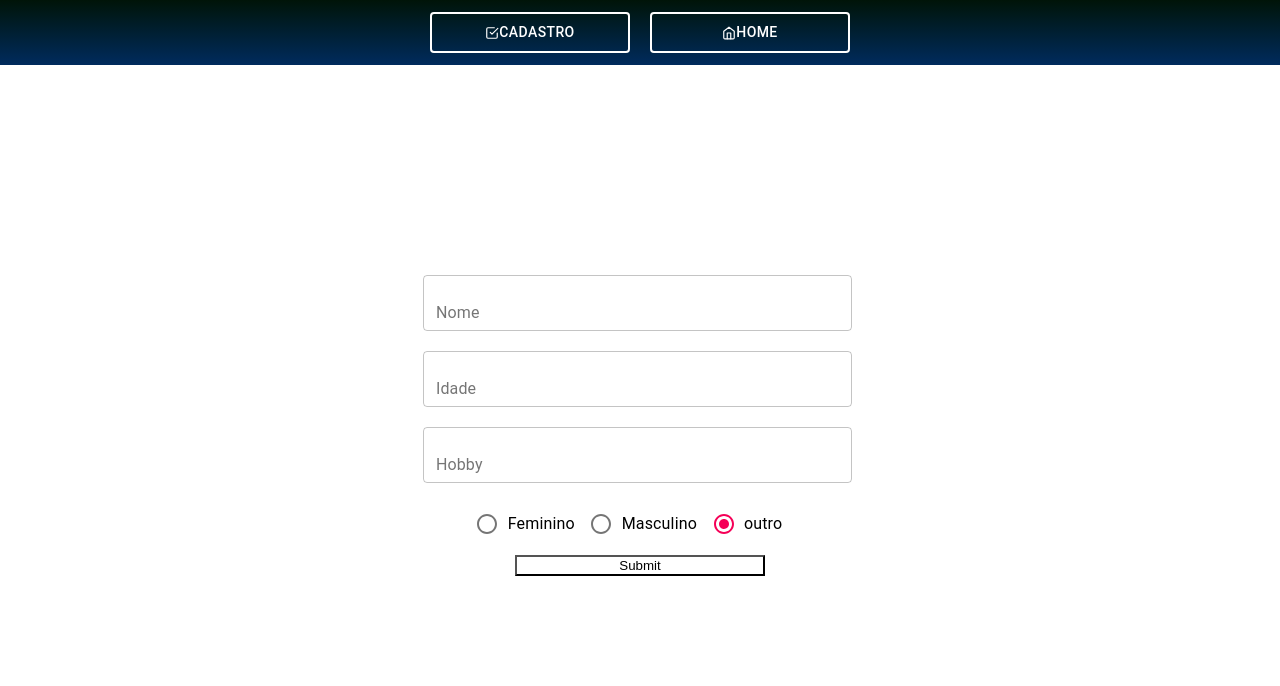
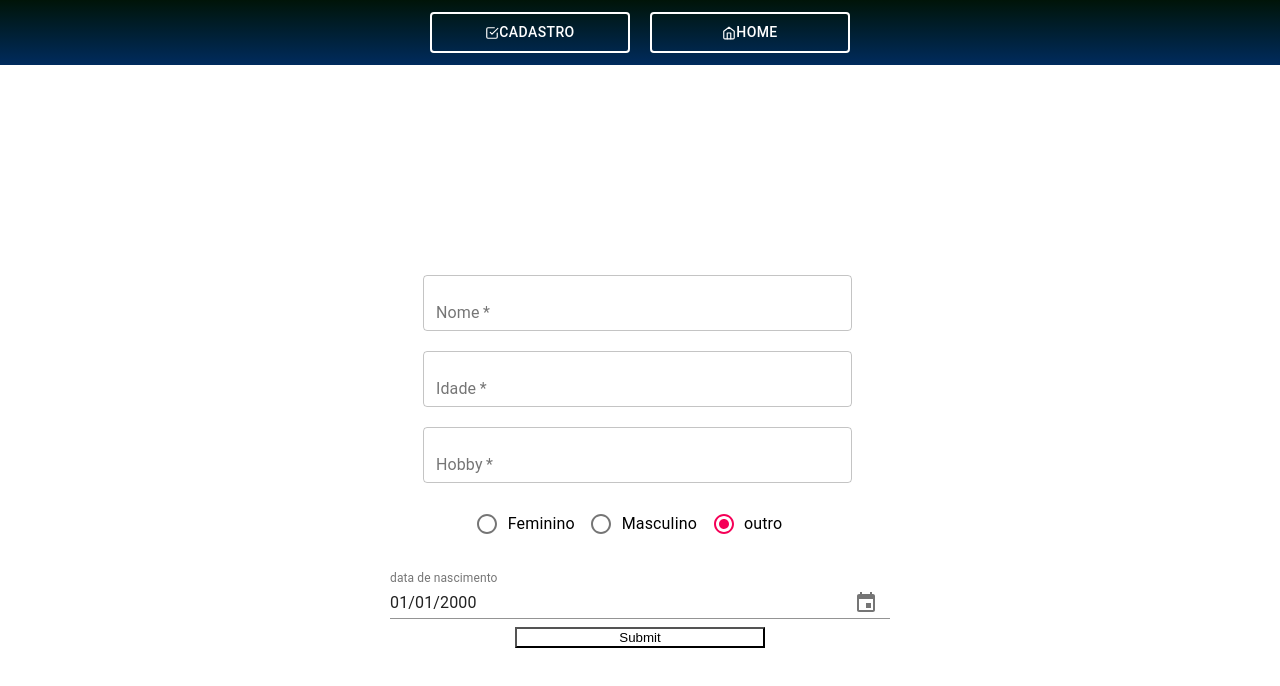
Before and after one commit to diego-carvalho6/pontential-react, a React (Create React App) app: page /register in a window 1280 px wide. Shown: the top 686 px of the page. Built offline with nearby package versions, Linux system fonts and the light colour scheme.

Commit message:
feat: updated forms with validations and date picker

```diff
--- a/package.json
+++ b/package.json
@@ -3,11 +3,15 @@
   "version": "0.1.0",
   "private": true,
   "dependencies": {
+    "@date-io/core": "^2.11.0",
+    "@date-io/date-fns": "1.x",
     "@material-ui/core": "^4.12.3",
+    "@material-ui/pickers": "^3.3.10",
     "@testing-library/jest-dom": "^5.11.4",
     "@testing-library/react": "^11.1.0",
     "@testing-library/user-event": "^12.1.10",
     "axios": "^0.21.1",
+    "date-fns": "^2.23.0",
     "react": "^17.0.2",
     "react-dom": "^17.0.2",
     "react-hook-form": "^7.12.2",
--- a/src/components/FormRegister/index.js
+++ b/src/components/FormRegister/index.js
@@ -2,23 +2,36 @@ import Header from "../Header";
 import { useState } from "react";
 import { useForm, Controller } from "react-hook-form";
 import { VscLoading } from "react-icons/vsc";
-import Input from "@material-ui/core/Input";
 import Radio from "@material-ui/core/Radio";
 import RadioGroup from "@material-ui/core/RadioGroup";
 import FormControlLabel from "@material-ui/core/FormControlLabel";
-import FormControl from "@material-ui/core/FormControl";
-import FormLabel from "@material-ui/core/FormLabel";
+import DateFnsUtils from "@date-io/date-fns";
+import { format } from "date-fns";
+
+import {
+  MuiPickersUtilsProvider,
+  KeyboardDatePicker,
+} from "@material-ui/pickers";
+
 import { BoxForm, BoxInput, BoxInputR, InputEnvio, Modal } from "./style";
 import TextField from "@material-ui/core/TextField";
 import axios from "axios";
 import { useHistory } from "react-router";
 
 const FormRegister = () => {
+  const [selectedDate, setSelectedDate] = useState(
+    new Date("2000-01-01T21:11:54")
+  );
   const [valueForm, setValueForm] = useState("X");
   const [loading, setLoading] = useState(false);
   const history = useHistory();
+  const [error, setError] = useState(false);
   const handleChange = (event) => {
     setValueForm(event.target.value);
+  };
+
+  const handleDateChange = (event) => {
+    setSelectedDate(event);
   };
 
   const {
@@ -28,18 +41,24 @@ const FormRegister = () => {
     watch,
     formState: { errors },
   } = useForm();
-  console.log(window.innerHeight);
 
   const onSubmit = (data) => {
     setLoading(!loading);
+    data["sexo"] = valueForm;
+    data["datanascimento"] = format(selectedDate, "dd/MM/yyyy");
+    console.log(selectedDate.getDay());
+    console.log(data.datanascimento);
 
     axios
       .post("http://127.0.0.1:8000/developers", data)
-      .then(() => {
-        setLoading(!loading);
+      .then((e) => {
+        setLoading(false);
         history.push("/");
       })
-      .catch((e) => setLoading(!loading));
+      .catch((e) => {
+        setError(e);
+        setLoading(false);
+      });
   };
 
   return (
@@ -52,39 +71,43 @@ const FormRegister = () => {
           </div>
         </Modal>
       ) : (
-        console.log()
+        <></>
       )}
-      <BoxForm onSubmit={handleSubmit(onSubmit)}>
+      <BoxForm error={error} onSubmit={handleSubmit(onSubmit)}>
         <Controller
           rules={{ required: true }}
-          name="what_now"
+          name="nome"
           control={control}
           defaultValue=""
           render={({ field }) => (
             <BoxInput>
-              <TextField label="Nome" variant="outlined" {...field} />
+              <TextField required label="Nome" variant="outlined" {...field} />
             </BoxInput>
           )}
         />
         <Controller
           rules={{ required: true }}
-          name="what_now"
+          name="idade"
           control={control}
-          defaultValue=""
           render={({ field }) => (
             <BoxInput>
-              <TextField label="Idade" variant="outlined" {...field} />
+              <TextField
+                type="number"
+                required
+                label="Idade"
+                variant="outlined"
+                {...field}
+              />
             </BoxInput>
           )}
         />
         <Controller
           rules={{ required: true }}
-          name="what_now"
+          name="hobby"
           control={control}
-          defaultValue=""
           render={({ field }) => (
             <BoxInput>
-              <TextField label="Hobby" variant="outlined" {...field} />
+              <TextField required label="Hobby" variant="outlined" {...field} />
             </BoxInput>
           )}
         />
@@ -117,7 +140,24 @@ const FormRegister = () => {
             />
           </BoxInputR>
         </RadioGroup>
-
+        <MuiPickersUtilsProvider utils={DateFnsUtils}>
+          <KeyboardDatePicker
+            disableToolbar
+            variant="block"
+            format="dd/MM/yyyy"
+            margin="normal"
+            id="birthday"
+            label="data de nascimento"
+            value={selectedDate}
+            onChange={handleDateChange}
+            KeyboardButtonProps={{
+              "aria-label": "change date",
+            }}
+            InputLabelProps={{
+              shrink: true,
+            }}
+          />
+        </MuiPickersUtilsProvider>
         <InputEnvio type="submit" />
       </BoxForm>
     </>
--- a/src/components/Home/index.js
+++ b/src/components/Home/index.js
@@ -12,18 +12,24 @@ import {
   NothingHereBox,
 } from "./style";
 import { set } from "react-hook-form";
+import { useHistory } from "react-router-dom";
 
 const Home = () => {
+  const history = useHistory();
+
   const [update, setUpdate] = useState(false);
   const [developerArray, setDeveloperArray] = useState([]);
   const [next, setNext] = useState("");
   const [prev, setPrev] = useState("");
-  const [url, setUrl] = useState("http://127.0.0.1:8000/developers?");
+  const [url, setUrl] = useState("http://127.0.0.1:8000/developers?limit=10");
   useEffect(() => {
     axios.get(url).then((res) => {
-      setPrev(res.data.info.prev_page);
-      setNext(res.data.info.next_page);
-      setDeveloperArray(res.data.result);
+      console.log(res);
+      setPrev(res.data.previous);
+      setNext(res.data.next);
+      res.data.results.lenght === 0
+        ? setDeveloperArray(false)
+        : setDeveloperArray(res.data.results);
     });
   }, [url, update]);
 
@@ -38,7 +44,7 @@ const Home = () => {
   return (
     <>
       <Header></Header>
-      {developerArray.length === 0 ? (
+      {!developerArray ? (
         <NothingHereBox>
           <h3>Não há nada aqui</h3>
           <p>Você pode adicionar um novo desenvolvedor...</p>
@@ -53,12 +59,10 @@ const Home = () => {
                 </h3>
                 <p>hobby: {developer.hobby}</p>
                 <p>
-                  <em>data de nascimento: {developer.date}</em>
+                  <em>data de nascimento: {developer.datanascimento}</em>
                 </p>
 
-                <button onClick={() => updateEvent(developer.id)}>
-                  Perfil
-                </button>
+                <button onClick={() => history.push("/update")}>Perfil</button>
               </BoxContent>
             ))}
           </Box>
--- a/src/components/Home/style.js
+++ b/src/components/Home/style.js
@@ -38,8 +38,19 @@ export const BoxContent = styled.div`
     rgba(0, 0, 0, 0.09) 0px 4px 2px, rgba(0, 0, 0, 0.09) 0px 8px 4px,
     rgba(0, 0, 0, 0.09) 0px 16px 8px, rgba(0, 0, 0, 0.09) 0px 32px 16px;
   align-items: center;
-  border: 2px solid ${(props) => (props.sucess ? "#42f577" : "#f54277")};
-  background-color: ${(props) => (props.sucess ? "#42f5a4" : "#f54242")};
+  border: 2px solid
+    ${(props) =>
+      props.sucess === "M"
+        ? "#17F5E3"
+        : props.sucess === "F"
+        ? "#ECFA15"
+        : "#D61FF4"};
+  background-color: ${(props) =>
+    props.sucess === "M"
+      ? "#17F5E3"
+      : props.sucess === "F"
+      ? "#ECFA15"
+      : "#D61FF4"};
 `;
 export const BoxGeral = styled.div`
   width: 100%;
```
Also changed, not shown: 1 other file (tests, documents, lock files or other folders).
